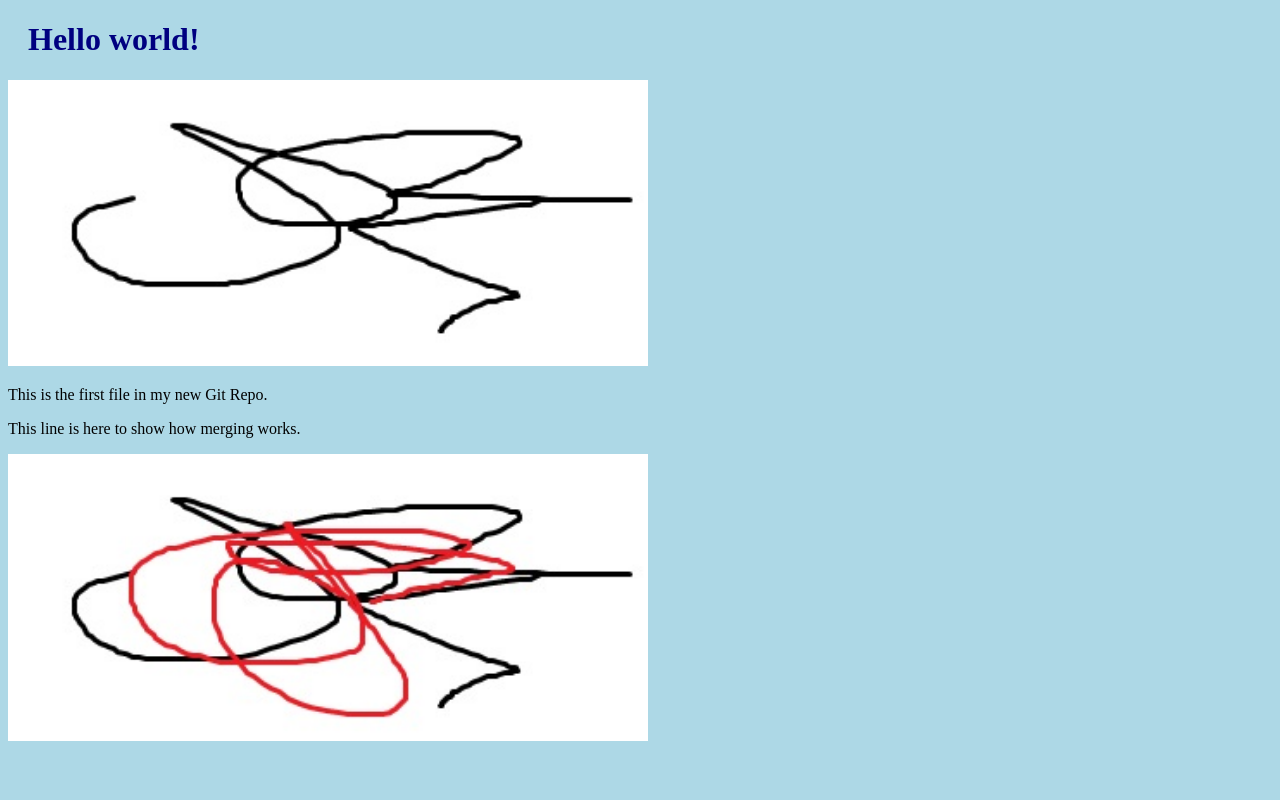
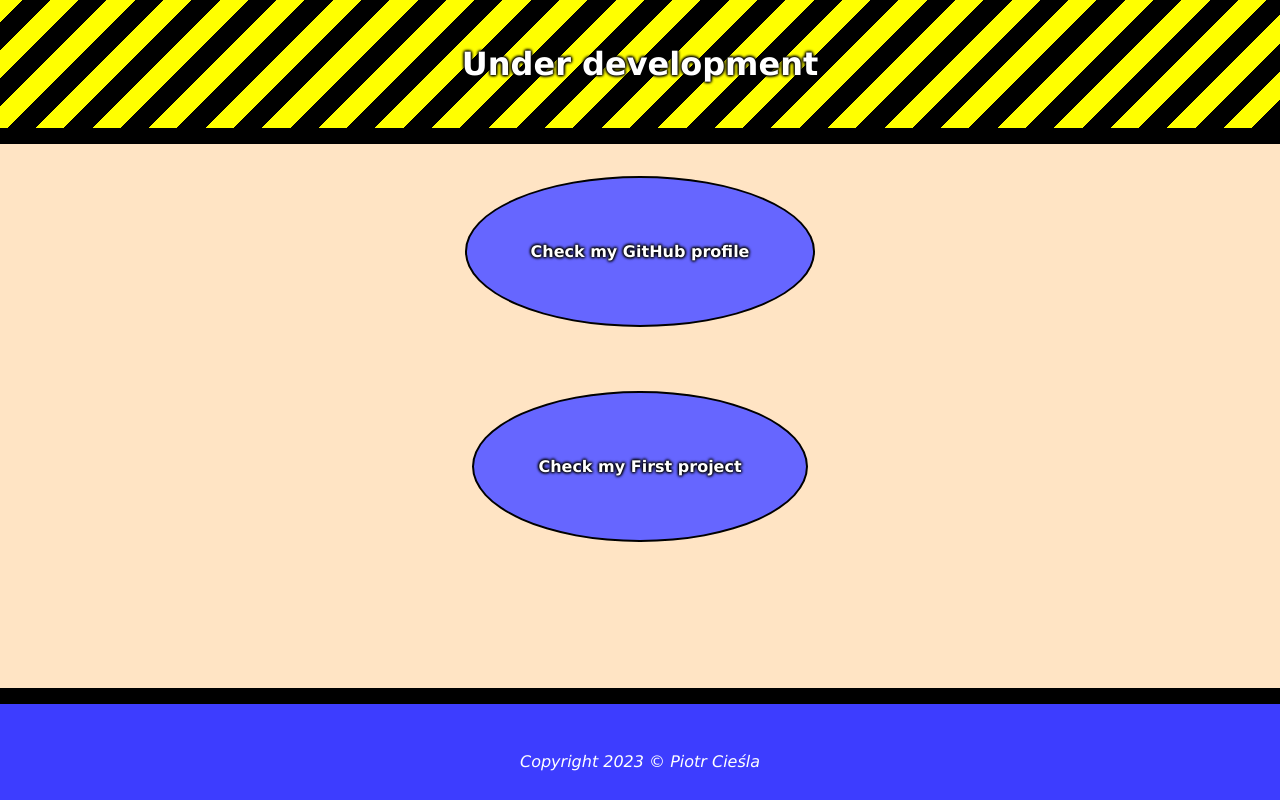
Before and after one commit to Piotress5/Piotress5.github.io, a plain HTML site: page index.html in a window 1280 px wide. Drawn offline with Linux system fonts and the light colour scheme.

Commit message:
First commit of new version

```diff
--- a/index.html
+++ b/index.html
@@ -1,16 +1,34 @@
 <!DOCTYPE html>
-<html>
+<html lang="pl">
 <head>
-<title>Hello World!</title>
-<link rel="stylesheet" href="bluestyle.css">
+  <meta charset="UTF-8">
+  <meta name="viewport" content="width=device-width, initial-scale=1.0">
+  <link rel="stylesheet" href="style.css">
+  <title>Moja strona</title>
 </head>
 <body>
-
-<h1>Hello world!</h1>
-<div><img src="img_hello_world.jpg" alt="Hello World from Space" style="width:100%;max-width:640px"></div>
-<p>This is the first file in my new Git Repo.</p>
-<p>This line is here to show how merging works.</p>
-<div><img src="img_hello_git.jpg" alt="Hello Git" style="width:100%;max-width:640px"></div>
-
+    <header>
+        <h1>Under development</h1>
+    </header>
+    <div class="space"></div>
+    <section>
+        <div class="odnosnik">
+            <a href="https://github.com/Piotress5">
+                <div class="link-container">
+                    Check my GitHub profile
+                </div>
+            </a>
+        </div>
+        <div class="odnosnik">
+            <a href="https://github.com/Piotress5">
+                <div class="link-container">
+                    Check my First project
+                </div>
+            </a>
+        </div>
+    </section>
+    <footer>
+        <p class="info"><em>Copyright 2023 © Piotr Cieśla</em></p>
+    </footer>
 </body>
 </html>
--- /dev/null
+++ b/style.css
@@ -0,0 +1,72 @@
+* {
+    box-sizing: border-box;
+    margin: 0;
+    font-family: Verdana, Geneva, Tahoma;
+}
+
+body {
+    background-color: bisque;
+}
+
+header {
+    padding: 4em;
+    color: white;
+    border-bottom: 1em solid black;
+    background: repeating-linear-gradient(
+    -45deg,black, black 20px, yellow 20px, yellow 40px);
+    text-shadow: -1px 0 3px black, 0 1px 3px black,
+                 1px 0 3px black, 0 -1px 3px black;
+    height: 15vh;
+    display: flex;
+    justify-content: center;
+    align-items: center;
+}
+
+section {
+    height: 100%;
+    display: flex;
+    flex-direction: column;
+}
+
+div.odnosnik {
+    padding: 2em;
+    /* margin: 3em; */
+    display: flex;
+    justify-content: center;
+    /* background-color: red; */
+}
+
+div.link-container {
+    background-color: hsl(240, 100%, 70%);
+    color: white;
+    text-shadow: -1px 0 3px black, 0 1px 3px black,
+                 1px 0 3px black, 0 -1px 3px black;
+    border: 2px solid black;
+    border-radius: 50%;
+    padding: 4em;
+    transition: 0.7s;
+}
+
+a {
+    text-decoration: none;
+    color: black;
+    font-weight: bold;
+    transition: 0.7s;
+}
+
+div.link-container:hover {
+    background-color: hsl(240, 100%, 40%);;
+}
+
+footer {
+    padding: 3em;
+    color: white;
+    background-color: #3d3dff;
+    margin: 0;
+    height: 10vh;
+    width: 100%;
+    text-align: center;
+    position: absolute;
+    bottom: 0%;
+    border-top: 1em solid black;
+}
```
